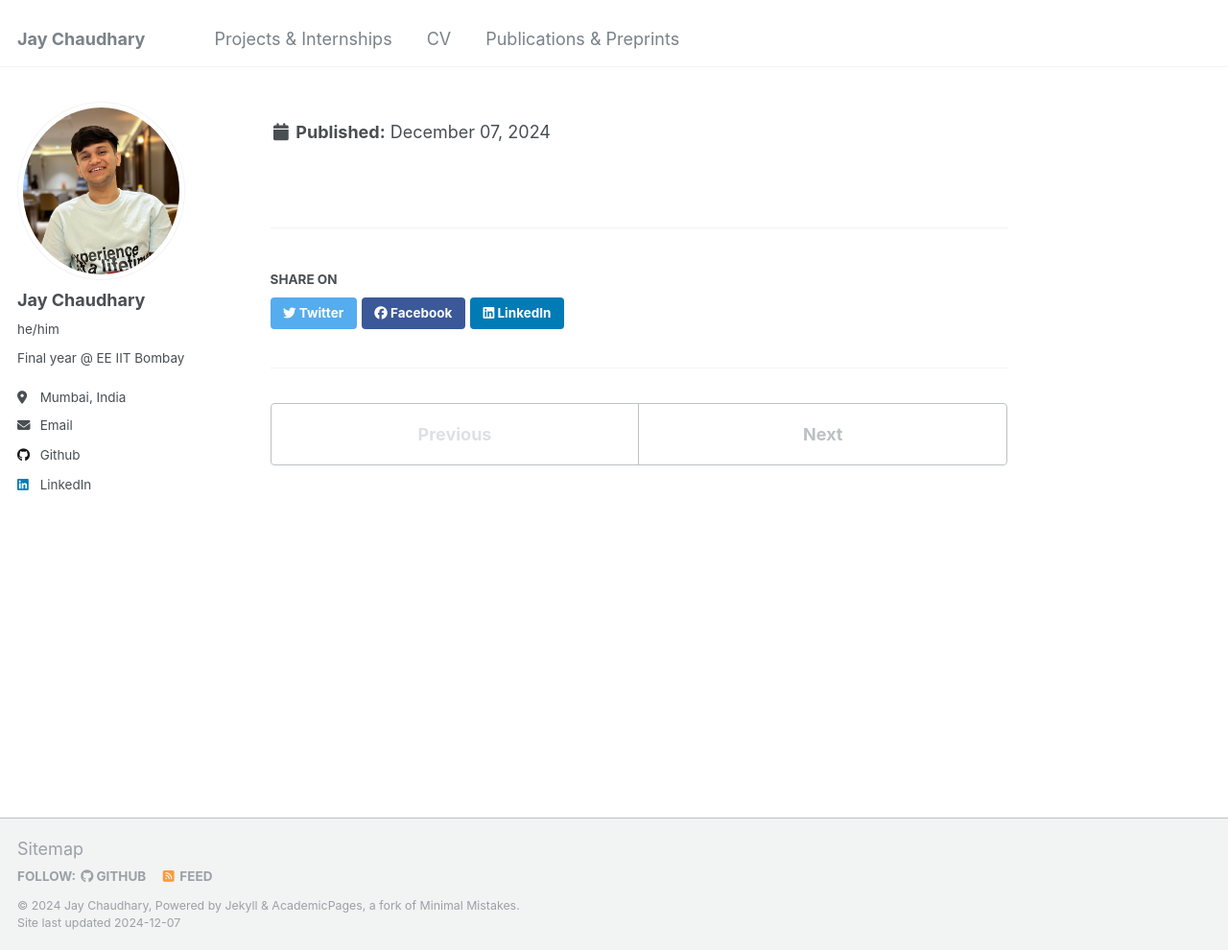
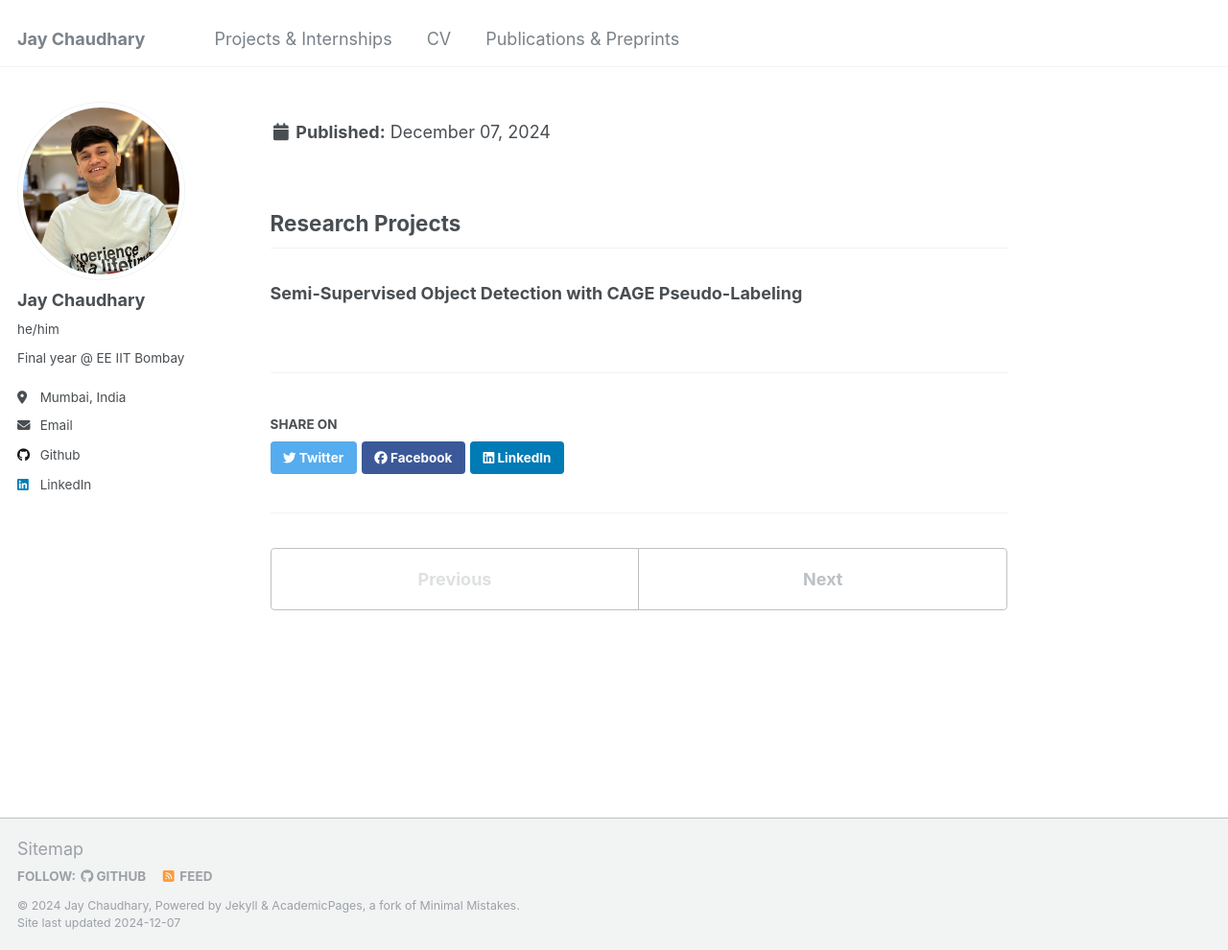
Before and after one commit to JayGC/jaygc.github.io, a Jekyll site: the page built from _portfolio/portfolio-1.md, in a window 1280 px wide and 990 px high. Shown: the whole window at 96% size. Built offline with Jekyll 4.4.1, drawn with Linux system fonts in a browser that asks for light colours.

Commit message:
Update portfolio-1.md

```diff
--- a/_portfolio/portfolio-1.md
+++ b/_portfolio/portfolio-1.md
@@ -3,3 +3,6 @@ title: ""
 excerpt: ""
 collection: projects
 ---
+
+## Research Projects
+### Semi-Supervised Object Detection with CAGE Pseudo-Labeling
```
